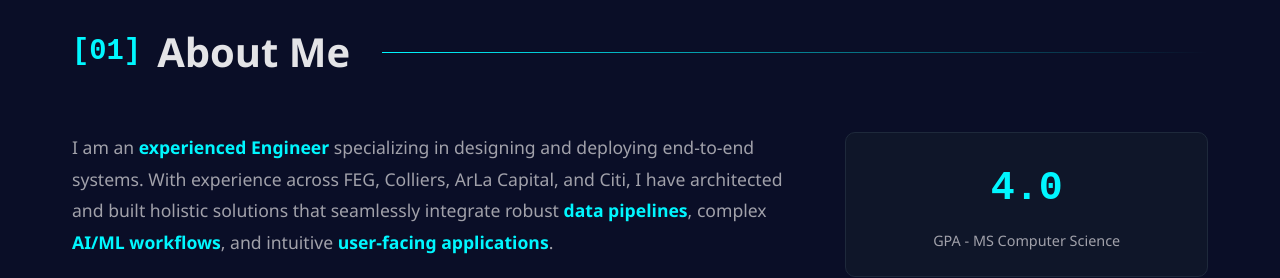
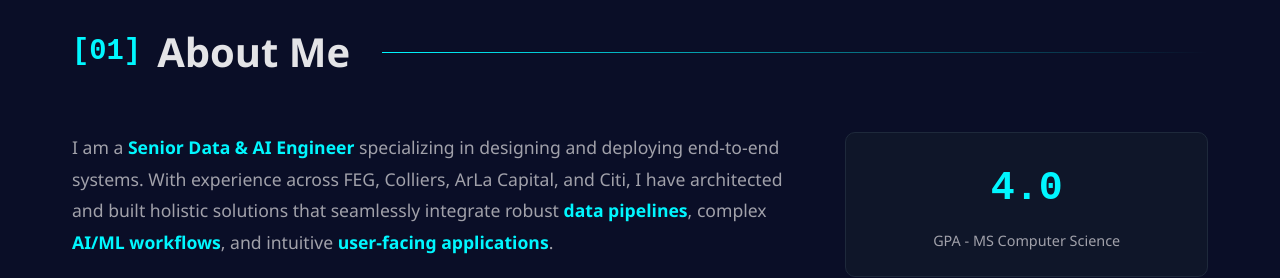
Before and after one commit to CrisSArenas/CrisSArenas.github.io, a plain HTML site: page index.html in a window 1280 px wide. Shown: the part 880-1158 px from the top of the page. Drawn offline with Linux system fonts and the light colour scheme.

Commit message:
Update index.html

```diff
--- a/index.html
+++ b/index.html
@@ -74,7 +74,7 @@
             <div class="about-content">
                 <div class="about-text">
                     <p>
-                        I am an <strong>experienced Engineer</strong> specializing in designing and deploying end-to-end systems.
+                        I am a <strong>Senior Data & AI Engineer</strong> specializing in designing and deploying end-to-end systems.
                         With experience across FEG, Colliers, ArLa Capital, and Citi, I have architected and built holistic solutions that seamlessly
                         integrate robust <strong>data pipelines</strong>, complex <strong>AI/ML workflows</strong>, and intuitive <strong>user-facing applications</strong>.
                     </p>
```
